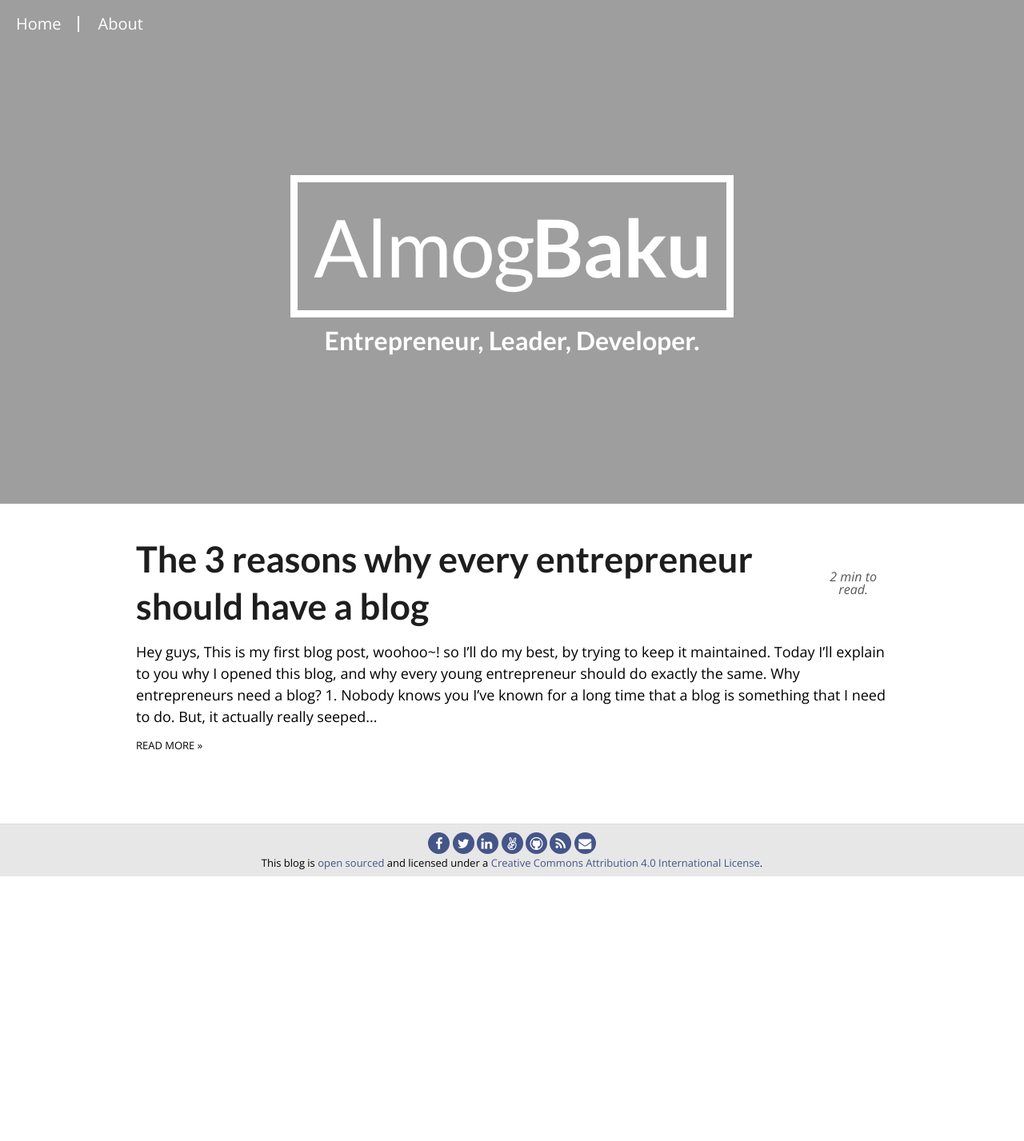
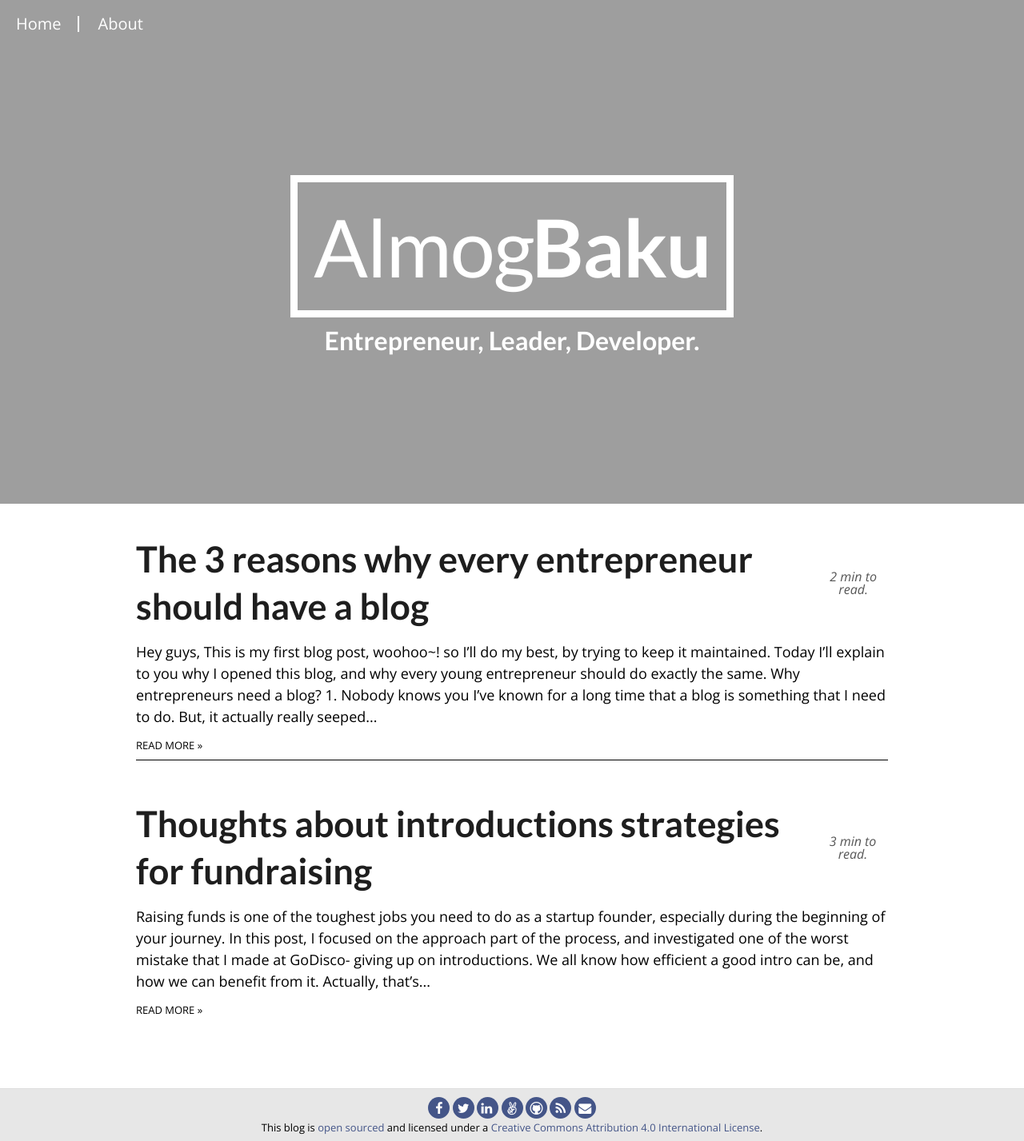
Before and after one commit to AlmogBaku/AlmogBaku.github.io, a Jekyll site: the page built from index.html, in a window 1280 px wide. Shown: the whole page at 80% size. Built offline with Jekyll 4.4.1, drawn with Linux system fonts in a browser that asks for light colours; Markdown is read by kramdown in place of the engine named in the settings; before the commit the page ends 1096 px from its top, so only the background shows below that; part of the change alters nothing that is shown.

Commit message:
text fixes by Daniel

```diff
--- a/_posts/2015-1-27-Thoughts-about-introductions-strategies-for-fundraising.md
+++ b/_posts/2015-1-27-Thoughts-about-introductions-strategies-for-fundraising.md
@@ -1,32 +1,32 @@
 ---
-published: false
+published: true
 layout: post
 title: Thoughts about introductions strategies for fundraising
 ---
 
-Raising funds is one of the toughest job you need to do as a startup founder, specially on the beginning of your journey. <br />
-On this post, I focused on the _approach_ part of the process, and investigated one of the worst mistakes I made at
+Raising funds is one of the toughest jobs you need to do as a startup founder, especially during the beginning of your journey. <br />
+In this post, I focused on the _approach_ part of the process, and investigated one of the worst mistake that I made at
 GoDisco- giving up on **introductions**.
 
-We all know how efficient a good intro can be, and how we can benefit from it. Actually that's the exact reason I,
-and almost every businessman, work so hard to create a large network of connections.
+We all know how efficient a good intro can be, and how we can benefit from it. Actually, that's the exact reason that I,
+as well as almost every businessman, work so hard to create a large network of connections.
 
-At the past year, I managed to connect and create new amazing friendships with a lot of great entrepreneurs, businessmen and investors.
-But, when I started my fundraising round I found that it's harder than I thought to manage them to get intros, mainly because lacking
-of a clear strategy.
+Over the past year, I managed to connect and create new amazing friendships with a lot of great entrepreneurs, businessmen and investors.
+However, when I started my fundraising round, I found that it was harder than I thought to manage them to get intros;
+mainly because I was lacking a clear strategy.
 
 ## Lacking of strategy problems
 
-1. **You can't ask too many favours** - you can only ask for one or two favours in a while, more than that people might start
-to ignore you.
+1. **You can't ask for too many favors** - you can only ask for one or two favours in a while; more than that and people
+might start to ignore you.
 2. **Your success too depends on luck**
 3. **You don't really know who can help you**
 4. **You losing patient, and start cold mailing** - TL;DR: cold mails are bad unless you are a well-known personality.
 
-## Planing your strategy
-Planing your strategy can helps you to gather more control over your process, and to create meaningful introductions.
+## Planning your strategy
+Planning your strategy can help you to gather more control over your process, and to create meaningful introductions.
 
-When I started to write this blog post, I first mapped my connections in order to realize how should I act:
+When I started to write this blog post, I first mapped my connections in order to realize how I should act:
 
 ![Connections map]({{ site.github.url }}/images/connections-map.png)
 
@@ -35,62 +35,64 @@ I noticed that I can split my contacts into the following groups:
 1. **Not relevant(0)** - friends that cannot help me with my goal, or contacts that don't really know me.
 2. **Friends(1)** - friends that will help me, but they not very close to me- so I need to be very specific with them,
 and to minimize their favor to only one request.
-3. **Good friends(2)** - well-connected friends that will connect me to their relevant contacts without hesitate,
-some of them might even spend some time to plan the introductions with me.
-4. **Need intro(N)** - people I determinate that I need an intro with, but I don't know them; Can be either on my contacts or not.
+3. **Good friends(2)** - well-connected friends that will connect me to their relevant contacts without hesitation;
+some of them might even spend some time planning the introductions with me.
+4. **Need intro(N)** - people I determine that I need an intro with, but I don't know them; can be either on my contacts or not.
 
 <br />
 
-Generally, there are two strategies I determinate can help us here:
+Generally, there are two strategies I use that can help us here:
 
 - Finding all the intros that _contact can made_
-- Finding all the _contacts that relevant for the investor_.
+- Finding all the _contacts that are relevant for the investor_.
 
 ### Intros by contacts
-Just contact your good-friends(2), and ask them who can they connect you with.
+Just contact your good-friends(2) and ask them who can they connect you with.
 ### Finding intros to investor
-List all the potential investors that may interest in your opportunity,  weather you know them or not, then narrow down the people
-that can introduce you to them(friends levels 2,1).
-Then, only after you list all the possible connections you'll need from specific contact- approach him.
+List all of the potential investors that may interest in your opportunity, whether you know them or not, then narrow down the people
+that can introduce you to them(friends levels 2 or 1).
+After you list all the possible connections you'll need from a specific contact- approach him.
 
-&lowast; Don't waste your time on getting intros to people who'll probably won't invest in your company (not in your field, etc.). <br />
-&lowast; You'll probably can ask for only one favour from friend in level 1, so ask it once for all the intros, and avoid splitting
+&lowast; Don't waste your time on getting intros with people who'll probably not invest in your company (not in your field, etc.). <br />
+&lowast; You can probably ask for only one favor from a friend in level 1, so ask it once for all the intros, and avoid splitting
    your requests.
 
 ## How to build your plan
 
 ### The hard way - manually exporting your contacts
-You can export your facebook/linkedin contacts list to excel, then just start to "filtering" them into the friendship
-level(as explained above), and realize the map of the connections.
+You can export your Facebook/LinkedIn contacts list to excel, then just start to "filtering" them into the appropriate
+friendship level(as explained above), and realize the map of the connections.
 
 ### The easy way -  My tool: [Actionable connections](http://actionable-connections.almogbaku.com)
-After I started to write this post, I realized that its quite difficult and very consuming to apply both of the strategies
-and to organize your contacts into an actionable plan. So I decided to build a simple tool that can helps you to organize
+After I started writing this post, I realized that its quite difficult and very consuming to apply both of the strategies
+and to organize your contacts into an actionable plan. So I decided to build a simple tool that can help you to organize
 your LinkedIn contacts into an actionable strategy.
 
-<img src="{{site.github.url}}/images/actionable-connections-connection.png"
+<img src="http://www.almogbaku.com/images/actionable-connections-connection.png"
    alt="Actionable connections" style="border:2px solid;padding: 1rem;" />
 
-This tool can make your job very easy: after you logged in with your LinkedIn account, the tool helping you to "flag" the
-contact by his friendship-level. Then, the tool creating a customized report that shows you what to do in order to achieve
+This tool can make your job very easy: after you logged in with your LinkedIn account, the tool helps you to "flag" the
+contact by his friendship-level. Then, the tool creates a customized report that shows you what to do in order to achieve
 your goal, and to get the relevant introductions.
 
-<img src="{{site.github.url}}/images/actionable-connections-report.png"
+<img src="http://www.almogbaku.com/images/actionable-connections-report.png"
    alt="Actionable connections" style="border:2px solid;padding: 1rem;" />
 
 #### [Click here to try Actionable connections](http://actionable-connections.almogbaku.com)
 <br />
-&lowast; This tool is not saving any data on any server, and all the processing is actually made by your browser, so your privacy is safe :) <br />
-&lowast; I've published the **"Actionable connections"** tool as [open-source](https://github.com/AlmogBaku/actionable-connections), so feel free to fork it or using it on add integrations. <br />
+&lowast; This tool does not saving any data on any server, and all the processing is actually done by your browser end,
+so your privacy is completely safe :) <br />
+&lowast; I've published the **"Actionable connections"** tool as [open-source](https://github.com/AlmogBaku/actionable-connections),
+so feel free to fork it or use it to add integrations. <br />
 
 ## Keep track on your process
-I highly recommend you to track your progress by documenting **EVERY SINGLE INTERACTION** (either with the connections
-or the investors),  and describe the whole fundraising process as pipeline.<br />
-You can even manage the pipeline by using CRM such as [pipedrive](http://bit.ly/1dB0m4z), as I did.
+I highly recommend that you track your progress by documenting **EVERY SINGLE INTERACTION** (either with the connections
+or the investors),  and describe the whole fundraising process as a pipeline.<br />
+You can even manage the pipeline by using CRM such as [pipedrive](http://bit.ly/1dB0m4z), like I did.
 
 <br />
 <br />
 
-Well, that's all for today. As always - I'm inviting comment below, and to share this of course.<br />
+Well, that's all for today. As always - I'm inviting you to comment below, and to share this of course.<br />
 Yours, <br />
 &nbsp;~ Almog
```
